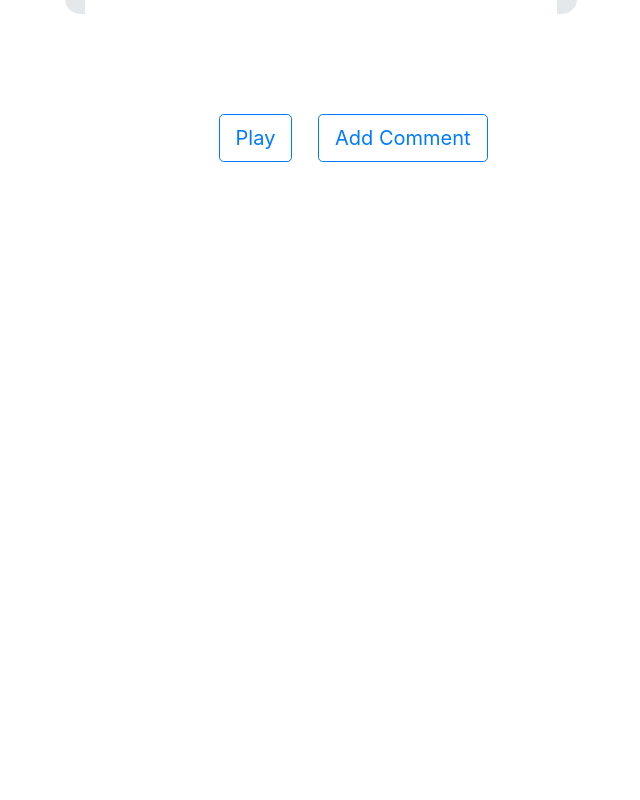
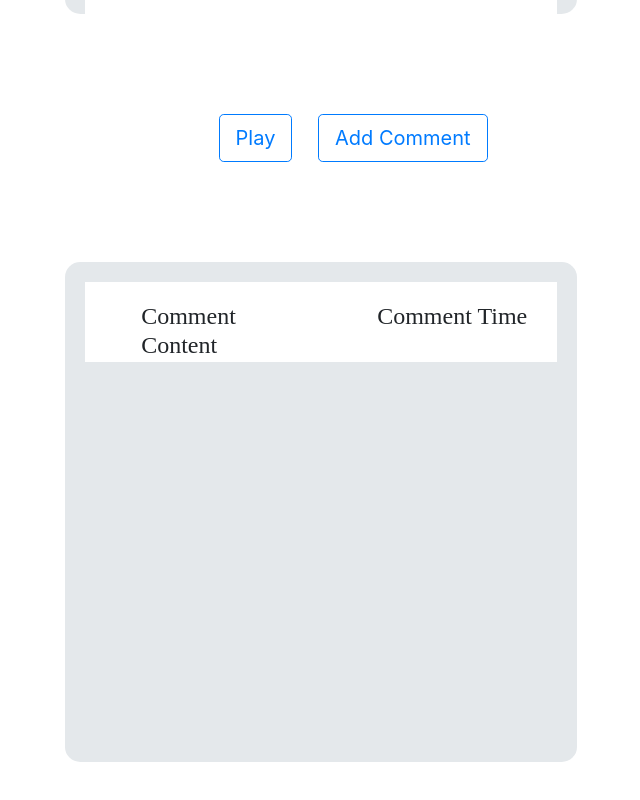
Before and after one commit to mohammad-khamlan/Fullsession-Internship, an Angular app: page / in a window 1280 px wide. Shown: the part 586-1386 px from the top of the page, without its empty margins (319-959 px from the left). Before the commit the page ends 800 px from the top, so only its background shows below. Built offline with nearby package versions, Linux system fonts and the light colour scheme.

Commit message:
add-comment

```diff
--- a/src/app/add-comment/add-comment.component.html
+++ b/src/app/add-comment/add-comment.component.html
@@ -19,8 +19,8 @@
                 <form #userForm="ngForm" (ngSubmit)="addComment(userForm.value)">
                     <label for="textArea">Please write your comment here</label>
                     <textarea ngModel class="form-control" name="textArea" id="textArea" rows="3"></textarea><br>
-                    <button type="submit" class="btn btn-primary formButton">Add Comment</button>
-                    <button type="button" class="btn btn-secondary formButton" data-dismiss="modal">Close</button>
+                    <button type="button" class="btn btn-primary formButton" (click)="addComment(userForm.value)">Add
+                        Comment</button>
                 </form>
             </div>
         </div>
--- a/src/app/add-comment/add-comment.component.ts
+++ b/src/app/add-comment/add-comment.component.ts
@@ -1,6 +1,6 @@
 import { Component, OnInit } from '@angular/core';
 import { interval } from 'rxjs';
-import { AddCommentService } from '../services/add-comment.service';
+import { FacadeService } from '../services/Facade.service';
 
 @Component({
   selector: 'add-comment',
@@ -9,30 +9,36 @@ import { AddCommentService } from '../services/add-comment.service';
 })
 export class AddCommentComponent implements OnInit {
 
-  counter = 0;
+  timer = 0;
   commentTime = 0;
-  commentData = {};
+  timerFlag = 0;
 
-  constructor(private selector: AddCommentService) { }
+  constructor(private selector: FacadeService) { }
 
   ngOnInit(): void {
+    this.timerFlag = this.selector.getTimerFlag();
+    this.startAndStopTimer();
+  }
+
+  startAndStopTimer() {
     var interval = setInterval(() => {
-      this.counter += 1;
-    }, 2000);
+      // if (this.timerFlag == 0) clearInterval(interval);
+      this.timer += 1;
+    }, 1)
   }
 
   addCommentClick() {
-    this.commentTime = this.counter;
+    this.commentTime = this.timer;
   }
 
   addComment(data: any) {
     const comment = data.textArea;
-    this.commentData = {
-      "commentContent": comment,
-      "commentTime": this.commentTime
+    const commentData = {
+      commentContent: comment,
+      commentTime: this.commentTime
     }
 
-    this.selector.addComment(this.commentData);
+    this.selector.addComment(commentData);
   }
 
 
--- a/src/app/app.component.html
+++ b/src/app/app.component.html
@@ -1,2 +1,3 @@
 <smooth-scrolling></smooth-scrolling>
 <add-comment></add-comment>
+<comments></comments>
--- a/src/app/app.module.ts
+++ b/src/app/app.module.ts
@@ -7,12 +7,15 @@ import { SmoothScrollingComponent } from './smooth-scrolling/smooth-scrolling.co
 import { HttpClientModule } from '@angular/common/http';
 import { AddCommentComponent } from './add-comment/add-comment.component';
 import { FormsModule } from '@angular/forms';
+import { CommentsComponent } from './comments/comments.component';
+
 
 @NgModule({
   declarations: [
     AppComponent,
     SmoothScrollingComponent,
-    AddCommentComponent
+    AddCommentComponent,
+    CommentsComponent
   ],
   imports: [
     BrowserModule,
--- /dev/null
+++ b/src/app/comments/comments.component.html
@@ -0,0 +1,19 @@
+<div class="frame" #scrollframe>
+
+    <div class="header row">
+        <div class="col-sm">
+            <h4 id="headerContent">Comment Content</h4>
+        </div>
+
+        <div class="col-sm">
+            <h4 id="headerContent">Comment Time</h4>
+        </div>
+    </div>
+
+    <div *ngFor="let comment of comments" class="event row">
+        <div *ngFor="let item of comment | keyvalue" class="col-sm">
+            <p class="commentContent">{{item.value}}</p>
+        </div>
+
+    </div>
+</div>
--- /dev/null
+++ b/src/app/comments/comments.component.scss
@@ -0,0 +1,36 @@
+.frame {
+  height: 500px;
+  z-index: 100;
+  top: 0;
+  background-color: #e4e8eb;
+  overflow: scroll;
+  scroll-behavior: smooth;
+  width: 40%;
+
+  border-radius: 3%;
+  margin: 100px auto;
+  font-family: Raleway;
+  min-width: 300px;
+}
+
+.commentContent{
+  margin-top: 20%;
+  margin-left: 40%;
+}
+
+.event {
+  margin: 20px;
+  background-color: white;
+  height: 150px;
+}
+
+.header{
+  margin: 20px;
+  background-color: white;
+  height: 80px;
+}
+
+#headerContent{
+  margin: 20px auto;
+  margin-left: 20%;
+}
--- /dev/null
+++ b/src/app/comments/comments.component.ts
@@ -0,0 +1,20 @@
+import { Component, OnInit } from '@angular/core';
+import { FacadeService } from '../services/Facade.service';
+
+@Component({
+    selector: 'comments',
+    templateUrl: './comments.component.html',
+    styleUrls: ['./comments.component.scss']
+})
+export class CommentsComponent implements OnInit {
+
+    constructor(private selector: FacadeService) { }
+
+    comments: Array<{}> = [];
+    flag = 0;
+
+    ngOnInit(): void {
+        this.comments = this.selector.getCommentData();
+    }
+
+}
--- /dev/null
+++ b/src/app/services/Facade.service.ts
@@ -0,0 +1,29 @@
+import { Injectable } from '@angular/core';
+
+@Injectable({
+  providedIn: 'root'
+})
+export class FacadeService {
+
+  commentData: Array<{}> = [];
+  timerFlag = 0;
+
+  constructor() { }
+
+  getCommentData() {
+    return this.commentData;
+  }
+
+  addComment(commentData: { commentContent: any; commentTime: any; }): void {
+    this.commentData.push(commentData);
+  }
+
+  startTimer(timerFlag: any) {
+    this.timerFlag = timerFlag;
+    console.log(this.timerFlag);
+  }
+
+  getTimerFlag() {
+    return this.timerFlag;
+  }
+}
--- a/src/app/services/add-comment.service.ts
+++ /dev/null
@@ -1,20 +0,0 @@
-import { Injectable } from '@angular/core';
-
-@Injectable({
-  providedIn: 'root'
-})
-export class AddCommentService {
-
-  commentData = {};
-
-  constructor() { }
-
-  getCommentData(): {} {
-    console.log("kljhgf");
-    return this.commentData;
-  }
-
-  addComment(commentData: {}): void {
-    this.commentData = commentData;
-  }
-}
--- a/src/app/smooth-scrolling/smooth-scrolling.component.ts
+++ b/src/app/smooth-scrolling/smooth-scrolling.component.ts
@@ -1,6 +1,6 @@
 import { Component, ViewChild, ElementRef, OnInit } from '@angular/core';
 import { HttpClient } from "@angular/common/http";
-import { AddCommentService } from '../services/add-comment.service';
+import { FacadeService } from '../services/Facade.service';
 
 @Component({
   selector: 'smooth-scrolling',
@@ -62,7 +62,7 @@ export class SmoothScrollingComponent implements OnInit {
   commentData: any = {};
   indexCounter = 0;
 
-  constructor(private httpClient: HttpClient, private selector: AddCommentService) { }
+  constructor(private httpClient: HttpClient, private selector: FacadeService) { }
 
   ngOnInit() {
 
@@ -71,23 +71,14 @@ export class SmoothScrollingComponent implements OnInit {
       this.data = data;
 
       for (let index = 0; index < this.data.length; index++) {
-        var date = new Date(this.data[index].timestamp * 1000);
 
-        // Hours part from the timestamp
-        var hours = date.getHours();
-        // Minutes part from the timestamp
-        var minutes = "0" + date.getMinutes();
-        // Seconds part from the timestamp
-        var seconds = "0" + date.getSeconds();
-
-        // Will display time in 10:30:23 format
-        var formattedTime = hours + ':' + minutes.substr(-2) + ':' + seconds.substr(-2);
-
+        var currentTimestamp = this.data[index].timestamp;
+        var firstTimestamp = this.data[0].timestamp;
+        var occuranceTime = Math.ceil(currentTimestamp - firstTimestamp);
 
         // Compute duration time for each event
         var secondsDifference;
         if (index + 1 != this.data.length) {
-          var currentTimestamp = this.data[index].timestamp;
           var nextTimestamp = this.data[index + 1].timestamp;
 
           var difference = nextTimestamp - currentTimestamp;
@@ -96,8 +87,9 @@ export class SmoothScrollingComponent implements OnInit {
 
         if ((this.data[index].type === 3 && this.data[index].data.source === 2 && this.data[index].data.type === 2) || this.data[index].type === 4) {
           this.data[index].index = this.indexCounter;
+          console.log(occuranceTime.toFixed(0));
           this.events.push(this.data[index]);
-          this.time.push(formattedTime);
+          this.time.push(occuranceTime);
           this.duration.push(secondsDifference);
           this.indexCounter += 1;
         }
@@ -118,18 +110,27 @@ export class SmoothScrollingComponent implements OnInit {
 
 
   autoScrolling(): void {
+    this.selector.startTimer(1);
     this.scrollframe.nativeElement.scrollTop = 0;
     this.counter = 0;
+    this.timer = 0;
     let scrollAmount = 150;//this.scrollframe.nativeElement.scrollHeight / this.events.length / 2;
     let time = this.events[this.counter].duration;
 
+
     var interval = setInterval(() => {
       this.commentData = this.selector.getCommentData();
-      if (this.counter == this.events.length - 1) clearInterval(interval);
-      this.scrollframe.nativeElement.scrollTop += scrollAmount;
-      this.counter += 1;
-      console.log("cd", this.commentData);
-    }, 2000);
+      if (this.counter == this.events.length - 1) {
+        this.selector.startTimer(0);
+        clearInterval(interval);
+      }
+
+      if (this.timer == this.time[this.counter]) {
+        this.scrollframe.nativeElement.scrollTop += scrollAmount;
+        this.counter += 1;
+      }
+      this.timer += 1;
+    }, 1);
 
 
     // try {
```
